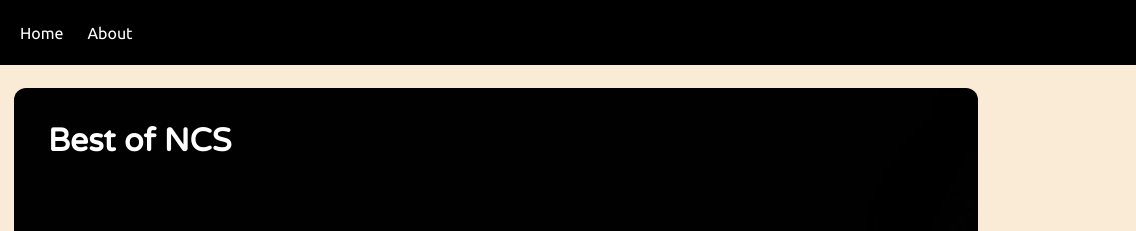
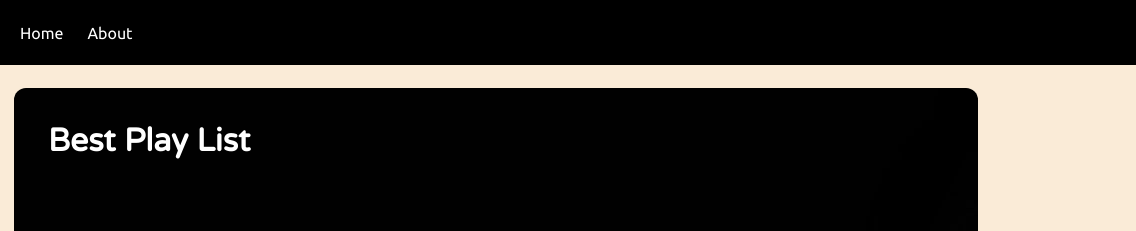
Before and after one commit to girinath-selvaraj/Spotify-Clone, a plain HTML site: page index.html in a window 1280 px wide. Shown: the top 231 px of the page, 144-1280 px from the left. Drawn offline with Linux system fonts and the light colour scheme.

Commit message:
Update index.html

```diff
--- a/index.html
+++ b/index.html
@@ -18,7 +18,7 @@
 
     <div class="container">
         <div class="songList">
-            <h1>Best of NCS</h1>
+            <h1>Best Play List</h1>
             <div class="songItemContainer">
                 <div class="songItem">
                     <img alt="1">
```
